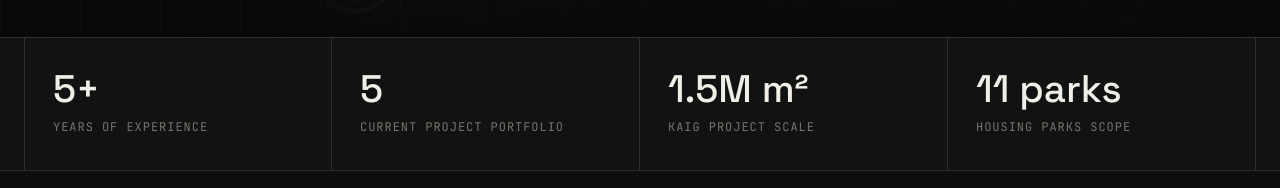
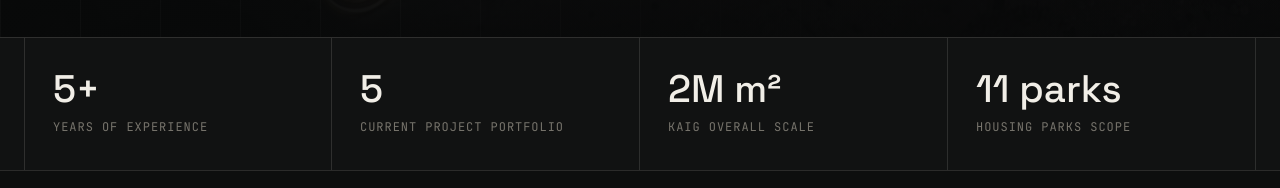
Before and after one commit to shaherwaheed61-crypto/Shaher-portfolio, a Next.js app: page / in a window 1280 px wide. Shown: the part 763-951 px from the top of the page. Built offline with nearby package versions, Linux system fonts and the light colour scheme.

Commit message:
Correct KAGA scale from official source

```diff
--- a/app/globals.css
+++ b/app/globals.css
@@ -171,6 +171,7 @@ h1, h2, h3 { font-family: "Space Grotesk", Arial, sans-serif; letter-spacing: -0
 .project-fact-card div:last-child { border:0; }
 .project-fact-card span { color:var(--ink-faint); font-family:"JetBrains Mono",monospace; font-size:.72rem; letter-spacing:.08em; text-transform:uppercase; }
 .project-fact-card strong { text-align:right; font-size:.82rem; font-weight:500; }
+.project-fact-card a { display:inline-flex; align-items:center; justify-content:flex-end; gap:6px; color:var(--accent-light); text-align:right; font-size:.82rem; font-weight:500; }
 .project-art { position:absolute; inset:0; display:grid; place-items:center; background:radial-gradient(circle at 75% 25%,rgba(199,119,66,.32),transparent 34%),#101111; }
 .project-art strong { font-size:clamp(7rem,22vw,22rem); }
 .project-narrative { display:grid; grid-template-columns:180px minmax(0,1fr); gap:52px; }
--- a/app/projects/[slug]/page.tsx
+++ b/app/projects/[slug]/page.tsx
@@ -32,6 +32,7 @@ export default async function ProjectPage({ params }: { params: Promise<{ slug:
               <div><span>Employer</span><strong>{project.company}</strong></div>
               {project.client && <div><span>Client</span><strong>{project.client}</strong></div>}
               {project.consultant && <div><span>Consultant</span><strong>{project.consultant}</strong></div>}
+              {project.officialUrl && <div><span>Source</span><a href={project.officialUrl} target="_blank" rel="noreferrer">Official project page <ArrowUpRight size={13} /></a></div>}
               <div><span>Role</span><strong>{project.role}</strong></div>
               <div><span>Location</span><strong>{project.location}</strong></div>
               <div><span>Period</span><strong>{project.period}</strong></div>
--- a/data/portfolio.ts
+++ b/data/portfolio.ts
@@ -8,6 +8,7 @@ export type Project = {
   role: string;
   client?: string;
   consultant?: string;
+  officialUrl?: string;
   confidential?: boolean;
   confidentialNote?: string;
   roleSummary?: string;
@@ -44,7 +45,7 @@ export const portfolio = {
   proofPoints: [
     { value: "5+", label: "Years of experience" },
     { value: "5", label: "Current project portfolio" },
-    { value: "1.5M m²", label: "KAIG project scale" },
+    { value: "2M m²", label: "KAIG overall scale" },
     { value: "11 parks", label: "Housing parks scope" },
   ],
   capabilities: [
@@ -115,17 +116,18 @@ export const projects: Project[] = [
     company: "Zaid Al-Hussein and Brothers Contracting Group",
     client: "Riyadh Municipality",
     consultant: "Dar Al-Handasah",
+    officialUrl: "https://www.alriyadh.gov.sa/ar/initiatives/Kaga",
     location: "Riyadh, Saudi Arabia",
     period: "11/2023 — 11/2025",
     role: "Technical Office Landscape Architect",
     categories: ["Landscape", "Shop Drawings", "BIM"],
     featured: true,
     image: "/images/gardens-project/night-masterplan-aerial.jpg",
-    summary: "Landscape technical-office delivery for a 1.5 million m² landmark development in Riyadh.",
-    overview: "Preparing and reviewing landscape shop drawings and as-built sheets for a large themed-garden complex centered on an aviary dome, faux-rock tunnels, an elevated boardwalk, a water feature, and the Wadi Walk.",
+    summary: "Landscape technical-office delivery within a landmark botanical-garden development covering 2 million m² overall in Riyadh.",
+    overview: "Preparing and reviewing landscape shop drawings and as-built sheets within one of the world's largest covered botanical-garden developments, combining themed gardens, climate-controlled environments, the Wadi Walk, observation towers, educational facilities, and visitor amenities.",
     roleSummary: "Delivered and reviewed landscape and hardscape shop drawings, construction details, as-built packages, site verification, and buildable revisions responding to consultant feedback and site conditions.",
     metrics: [
-      { value: "1.5M m²", label: "Project area" },
+      { value: "2M m²", label: "Overall project area" },
       { value: "SAR 3B", label: "Approx. project value" },
     ],
     responsibilities: [
```
Also changed, not shown: 2 other files (tests, documents, lock files or other folders).
